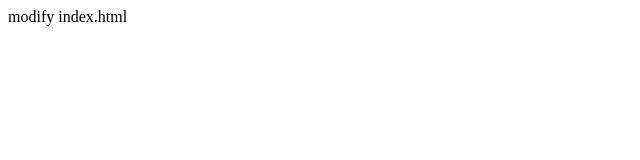
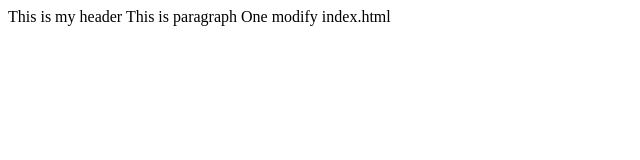
Before and after one commit to vbaswin/SshRemoteRepo, a plain HTML site: page index.html in a window 1280 px wide. Shown: the whole page, without its empty margins (0-640 px from the left). Drawn offline with Linux system fonts and the light colour scheme.

Commit message:
Update index.html

```diff
--- a/index.html
+++ b/index.html
@@ -1,10 +1,8 @@
 <html>
 
-<head>
-</head>
+<head> This is my header </head>
 
-<body>
-</body>
+<body> This is paragraph One </body>
 
 </html>
 
```
